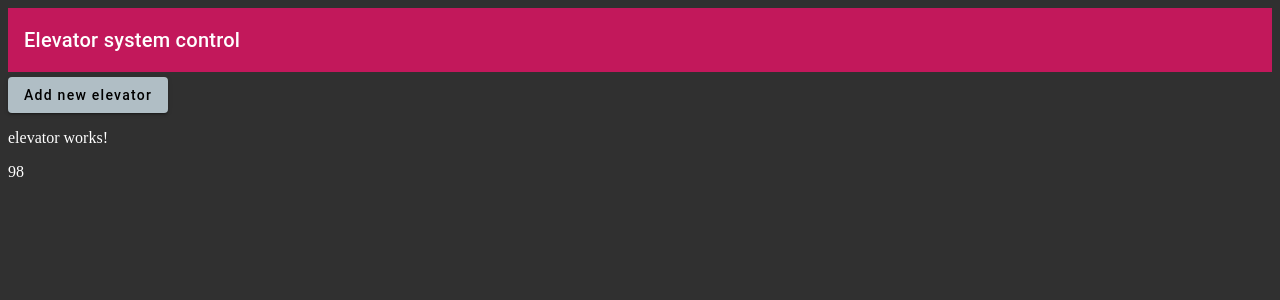
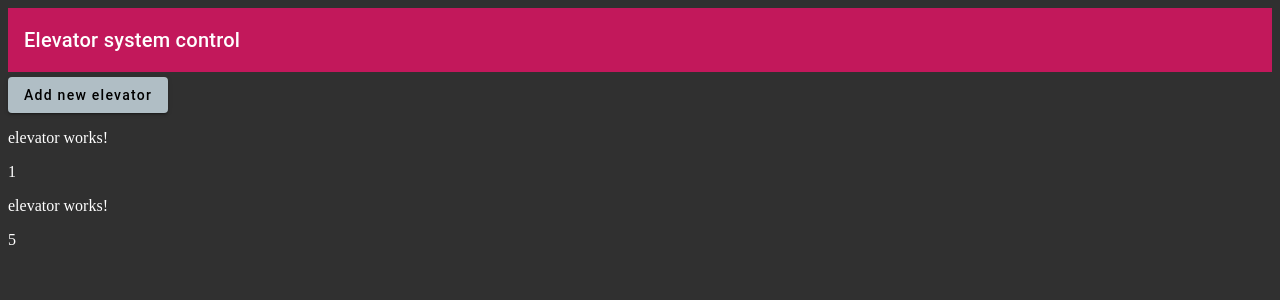
Before and after one commit to marcin7848/ElevatorSystemControl, an Angular app in the folder elevator-angular/: page / in a window 1280 px wide. Shown: the top 300 px of the page. Built offline with nearby package versions, Linux system fonts and the light colour scheme.

Commit message:
passing elevator array

```diff
--- a/elevator-angular/src/app/elevator-management/elevator/elevator.component.ts
+++ b/elevator-angular/src/app/elevator-management/elevator/elevator.component.ts
@@ -11,10 +11,8 @@ export class ElevatorComponent implements OnInit {
 
 
   ngOnInit() {
-    console.log("on ngOnInit");
   }
 
   ngOnChanges(){
-    console.log("on changes");
   }
 }
--- a/elevator-angular/src/app/elevator-management/management/management.component.html
+++ b/elevator-angular/src/app/elevator-management/management/management.component.html
@@ -2,4 +2,4 @@
   <button mat-raised-button color="accent" class="add-new-elevator-button">Add new elevator</button>
 </div>
 
-<app-elevator [elevator]="elevator"></app-elevator>
+<app-elevator *ngFor="let elevator of elevators" [elevator]="elevator"></app-elevator>
--- a/elevator-angular/src/app/elevator-management/management/management.component.ts
+++ b/elevator-angular/src/app/elevator-management/management/management.component.ts
@@ -1,5 +1,6 @@
 import {Component, OnInit} from '@angular/core';
 import {Elevator} from "../../model/Elevator";
+import {ElevatorFloor} from "../../model/ElevatorFloor";
 
 @Component({
   selector: 'app-management',
@@ -7,14 +8,15 @@ import {Elevator} from "../../model/Elevator";
   styleUrls: ['./management.component.css']
 })
 export class ManagementComponent implements OnInit {
-  elevator: Elevator;
+  elevators: Elevator[];
+
   constructor(){
-    this.elevator = new Elevator(5, 2, []);
+    this.elevators = [
+      new Elevator(1, 2, [new ElevatorFloor(1, 5), new ElevatorFloor(1, 8)]),
+      new Elevator(5, 0, [new ElevatorFloor(5, 1), new ElevatorFloor(5, 2)])
+    ];
   }
 
   ngOnInit() {
-    setTimeout(() => {
-      this.elevator.id = 98;
-    }, 5000);
   }
 }
```
